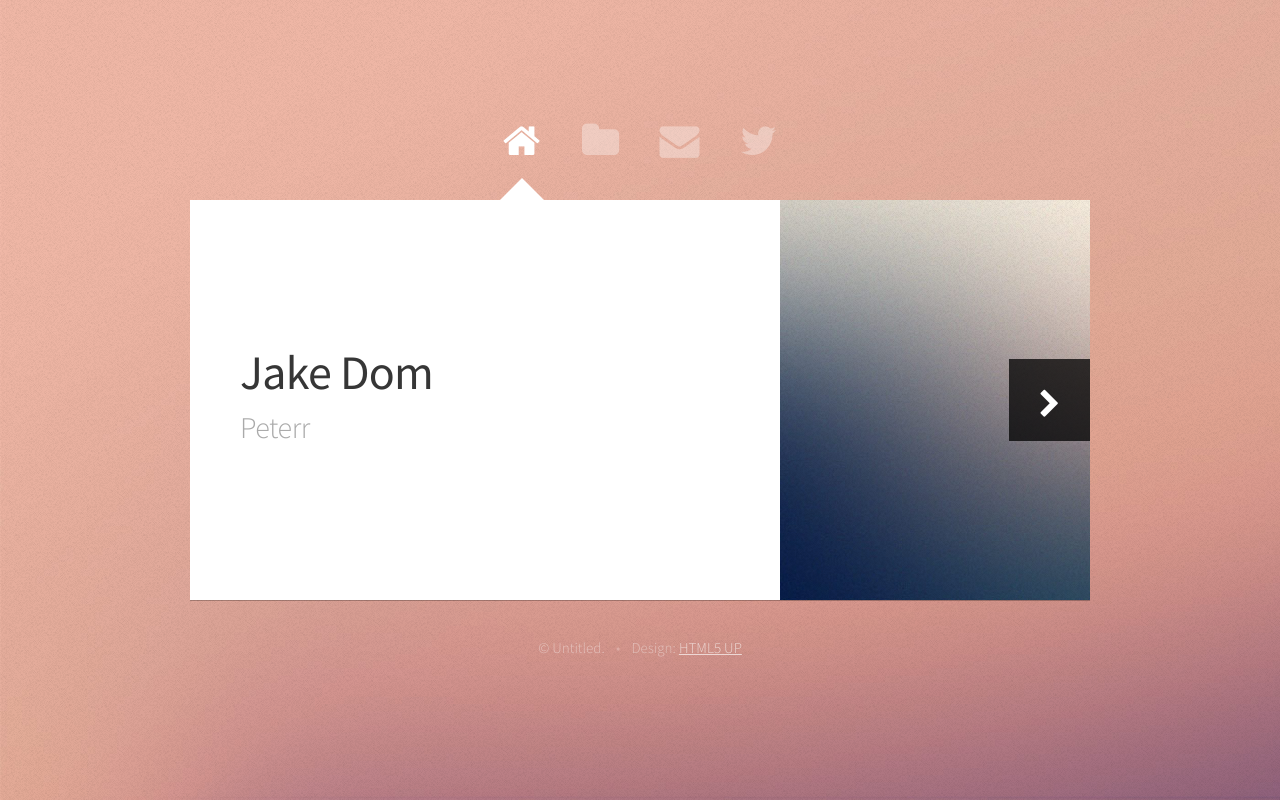
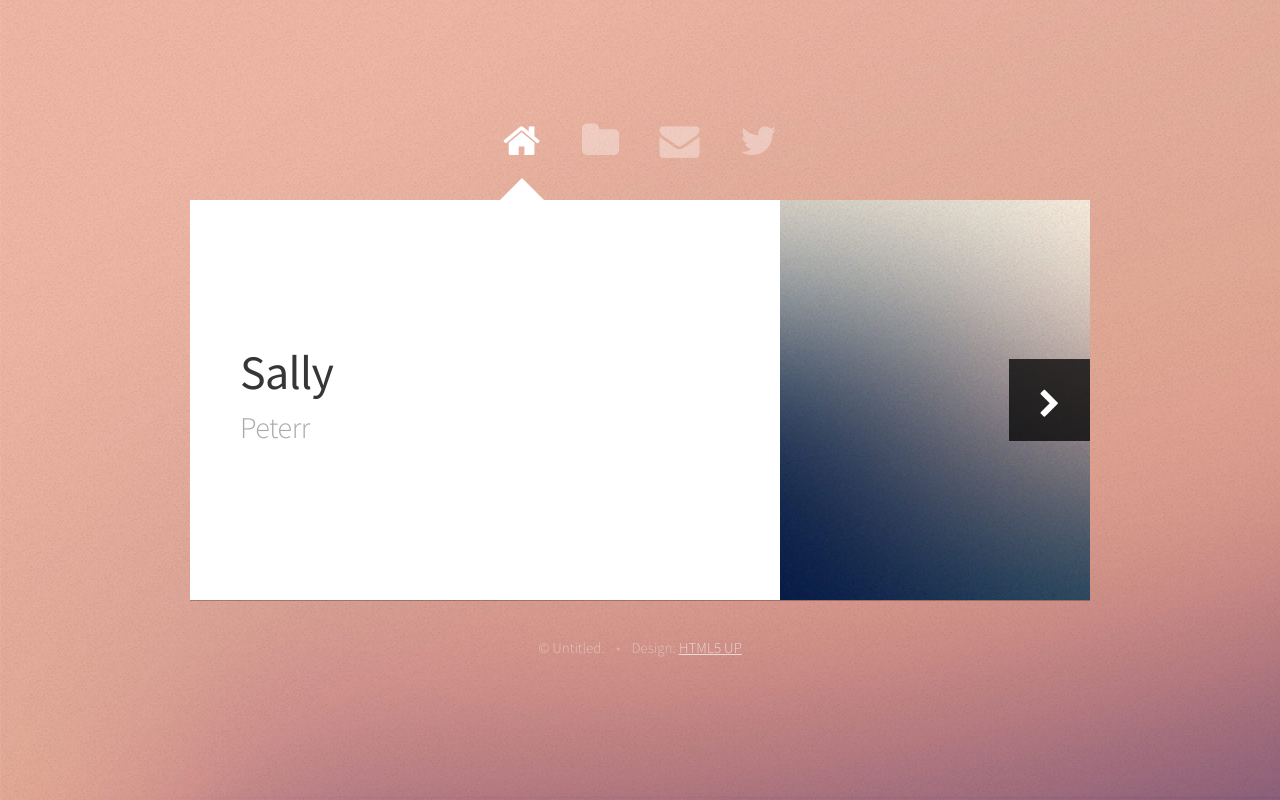
Before and after one commit to jesicitaroark/astral, a plain HTML site: page index.html in a window 1280 px wide. Drawn offline with Linux system fonts and the light colour scheme.

Commit message:
Changes from closeheat live editor

```diff
--- a/index.html
+++ b/index.html
@@ -33,7 +33,7 @@
 						<!-- Me -->
 							<article id="me" class="panel">
 								<header>
-									<h1>Jake Dom</h1>
+									<h1>Sally</h1>
 									<p>Peterr</p>
 								</header>
 								<a href="#work" class="jumplink pic">
```
